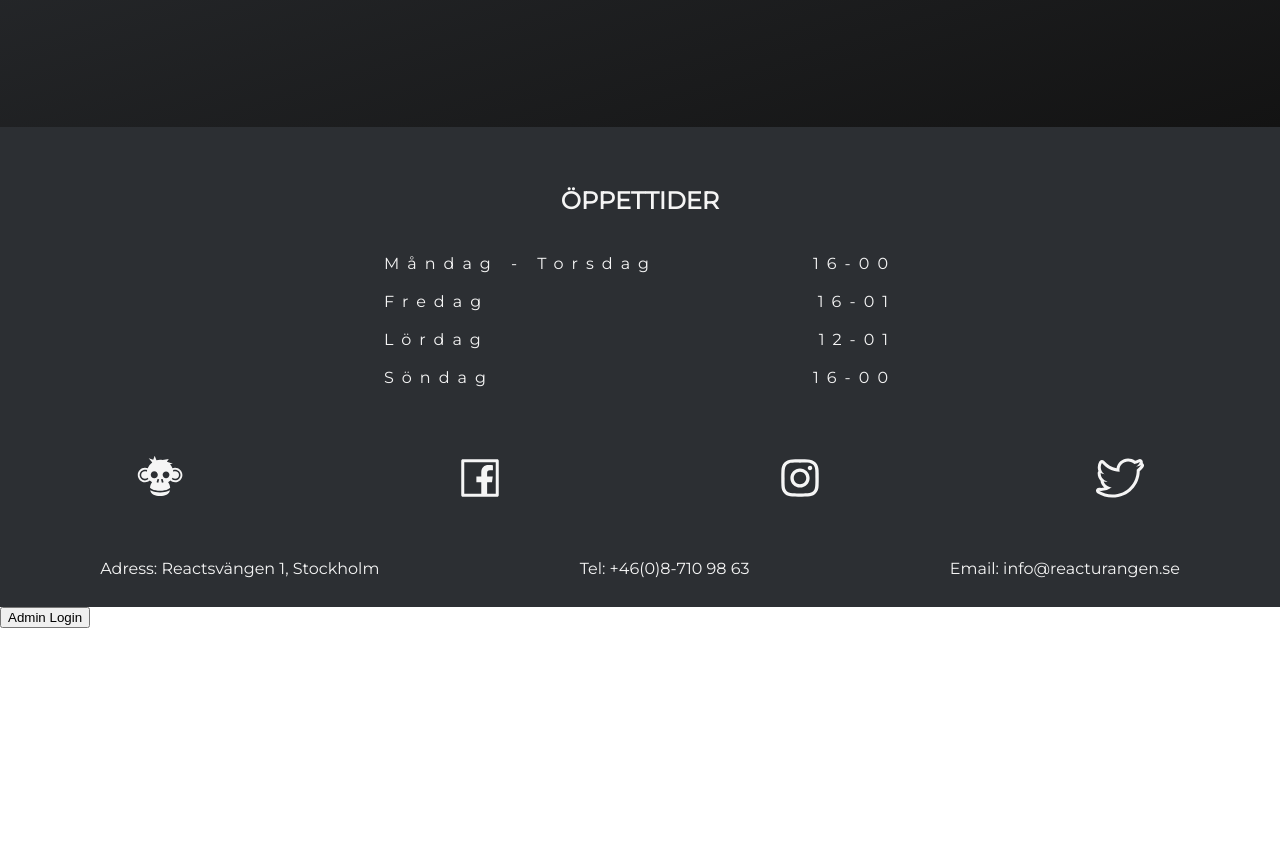
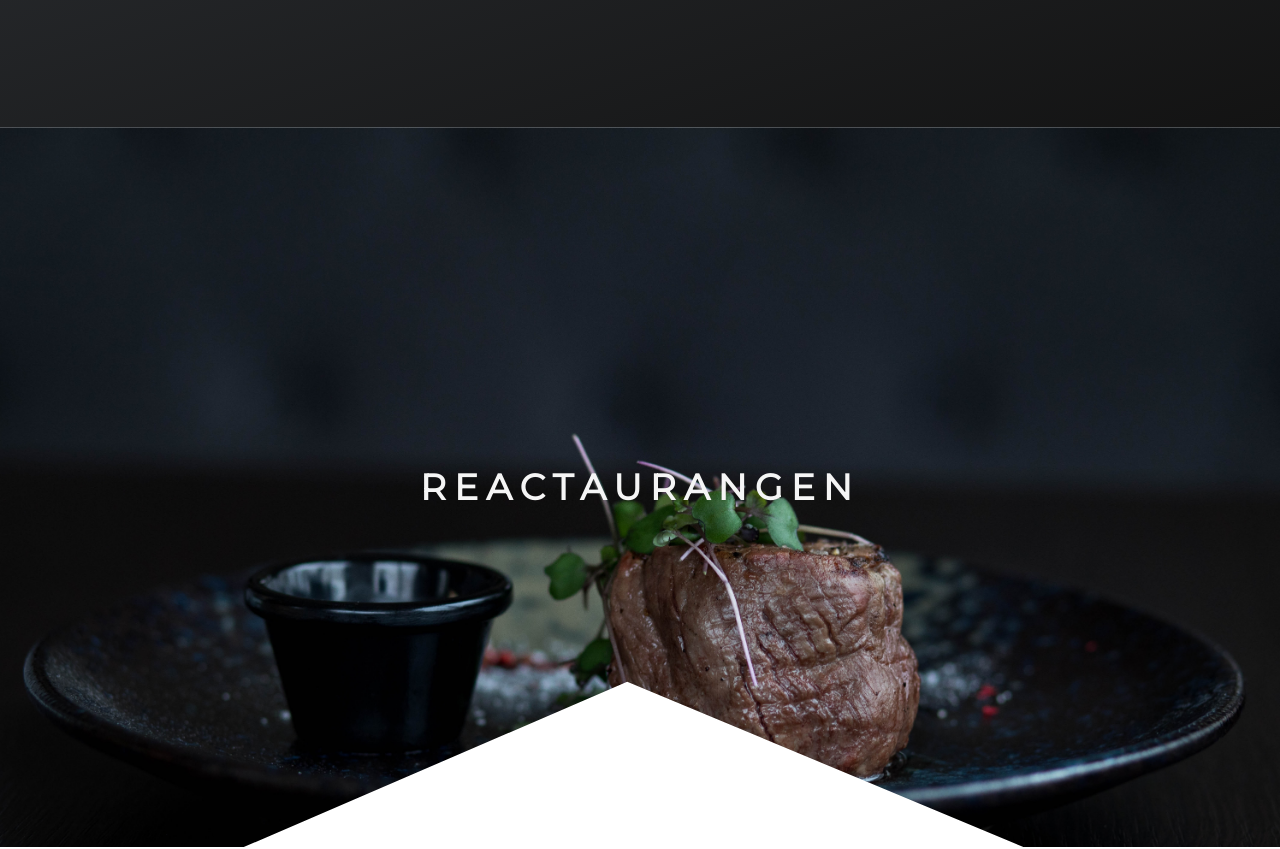
Before and after one commit to mcsahlin/reacturangen, a React (Create React App) app: page /booking in a window 1280 px wide. Shown: the part 1100-1949 px from the top of the page. Before the commit the page ends 1728 px from the top, so only its background shows below. Built offline with nearby package versions, Linux system fonts and the light colour scheme.

Commit message:
some small changes

```diff
--- a/src/components/styled/Wrappers.tsx
+++ b/src/components/styled/Wrappers.tsx
@@ -129,6 +129,7 @@ export const FontWrapper = styled.div`
 `;
 
 export const FooterWrapper = styled.div`
+	border-top: 6px solid white;
 	background-color:#2C2F33;
 	height: 90vh;
 	width: 100%;
--- a/src/pages/Booking.tsx
+++ b/src/pages/Booking.tsx
@@ -6,6 +6,7 @@ import {
 import { BookingCalendar } from '../components/BookingCalendar';
 import { GuestCountSelector } from '../components/GuestCountSelector';
 import { CustomerRegistrationForm } from '../components/CustomerRegistrationForm';
+import { HomeSecondBackground } from '../components/HomeSecondBackground';
 export const Booking = () => {
 	const [admin, setAdmin] = useState(false);
 	const [guestCount, setGuestCount] = useState<number>(NaN);
@@ -18,6 +19,7 @@ export const Booking = () => {
 				<BookingCalendar />
 				<CustomerRegistrationForm children={undefined} />
 			</BookingContainer>
+			<HomeSecondBackground/>
 		</>
 	);
 };
```
